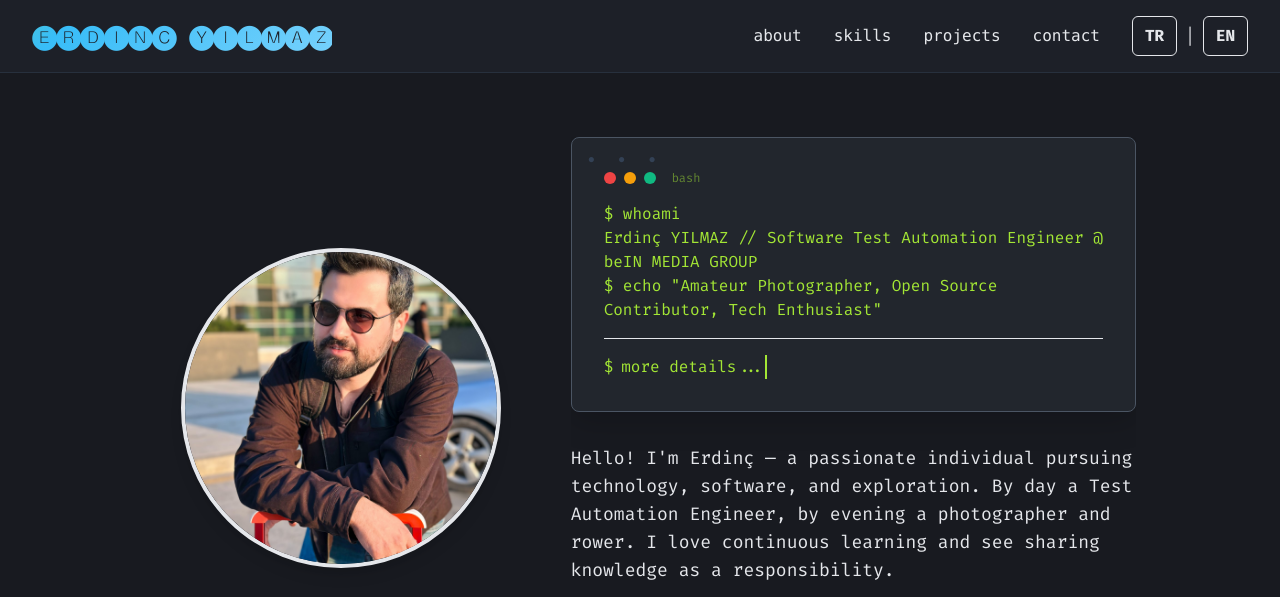
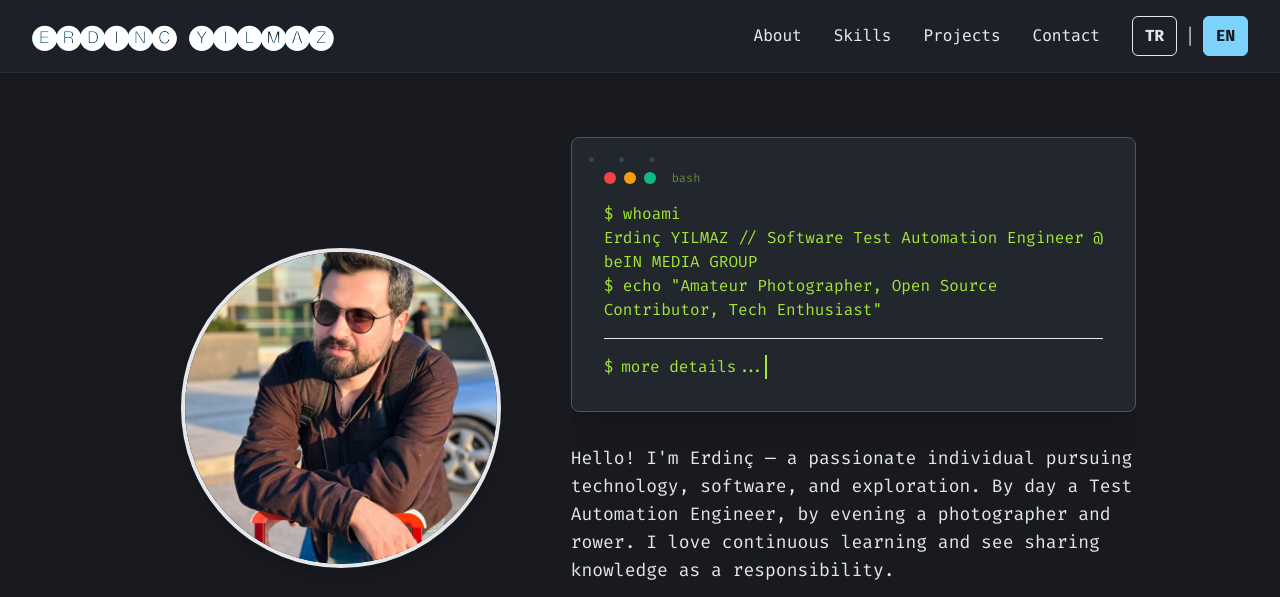
Before and after one commit to erdncyz/erdinc-yilmaz, a plain HTML site: page index.html in a window 1280 px wide. Shown: the top 597 px of the page. Drawn offline with nearby package versions, Linux system fonts and the light colour scheme.

Commit message:
fix: header

```diff
--- a/index.html
+++ b/index.html
@@ -337,18 +337,24 @@
                 hyphens: auto;
             }
         }
+
+        .lang-selected {
+            background: #7dd3fc !important;
+            color: #181a20 !important;
+            border-color: #7dd3fc !important;
+        }
     </style>
 </head>
 <body>
     <!-- Navigation -->
     <nav class="w-full py-4 px-8 flex justify-between items-center sticky top-0 z-50">
-        <span class="text-2xl font-bold tracking-tight animate-gradient">🅔🅡🅓🅘🅝🅒 🅨🅘🅛🅜🅐🅩</span>
+        <span class="text-2xl font-bold tracking-tight animate-gradient" style="color: #fff;">🅔🅡🅓🅘🅝🅒 🅨🅘🅛🅜🅐🅩</span>
         <div class="flex items-center space-x-8">
             <div class="hidden md:flex space-x-8 text-[#a3e635] font-mono">
-                <a href="#about" class="hover:text-[#38bdf8] transition-all" data-tr="about" data-en="about">about</a>
-                <a href="#skills" class="hover:text-[#38bdf8] transition-all" data-tr="skills" data-en="skills">skills</a>
-                <a href="#projects" class="hover:text-[#38bdf8] transition-all" data-tr="projects" data-en="projects">projects</a>
-                <a href="#contact" class="hover:text-[#38bdf8] transition-all" data-tr="contact" data-en="contact">contact</a>
+                <a href="#about" class="hover:text-[#38bdf8] transition-all" data-tr="Hakkımda" data-en="About">About</a>
+                <a href="#skills" class="hover:text-[#38bdf8] transition-all" data-tr="Yetenekler" data-en="Skills">Skills</a>
+                <a href="#projects" class="hover:text-[#38bdf8] transition-all" data-tr="Projeler" data-en="Projects">Projects</a>
+                <a href="#contact" class="hover:text-[#38bdf8] transition-all" data-tr="İletişim" data-en="Contact">Contact</a>
             </div>
             <div class="ml-6 flex items-center space-x-2">
                 <button id="lang-tr" class="text-[#7dd3fc] font-bold px-3 py-1.5 border border-[#38bdf8] rounded-md bg-[#23272e] transition-all">TR</button>
@@ -697,9 +703,9 @@
       document.querySelectorAll('[data-tr]').forEach(function(el) {
         el.textContent = el.getAttribute('data-' + lang);
       });
-      // Highlight selected button
-      document.getElementById('lang-tr').classList.toggle('bg-[#23272e]', lang === 'tr');
-      document.getElementById('lang-en').classList.toggle('bg-[#23272e]', lang === 'en');
+      // Buton vurgusu
+      document.getElementById('lang-tr').classList.toggle('lang-selected', lang === 'tr');
+      document.getElementById('lang-en').classList.toggle('lang-selected', lang === 'en');
     }
     document.getElementById('lang-tr').onclick = function() { setLang('tr'); };
     document.getElementById('lang-en').onclick = function() { setLang('en'); };
```
